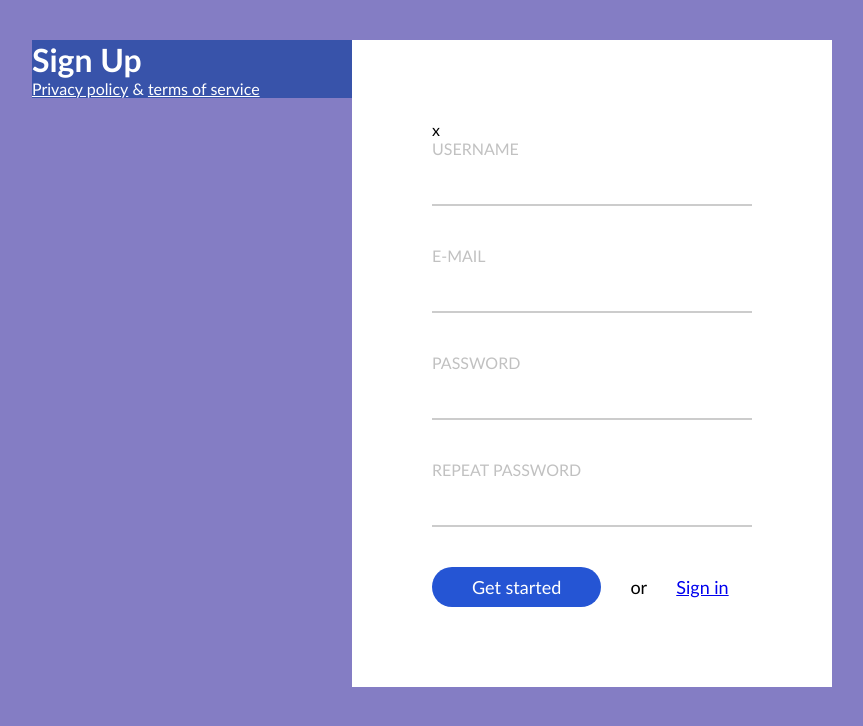
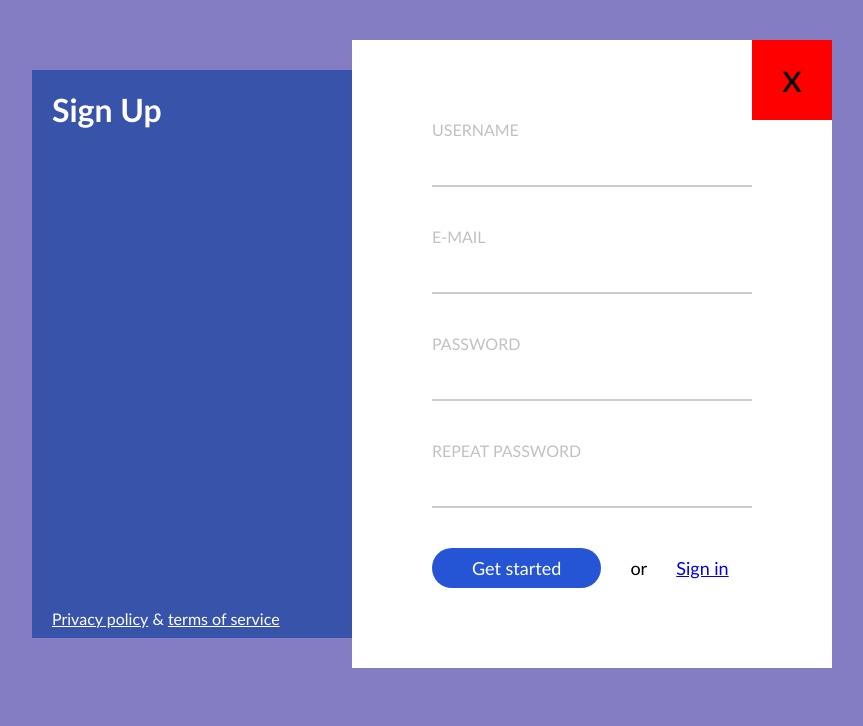
Before and after one commit to Novicor/Sign-up, a plain HTML site: page index.html in a window 1280 px wide. Shown: the whole page, without its empty margins (208-1071 px from the left). Drawn offline with Linux system fonts and the light colour scheme.

Commit message:
Position absolute

```diff
--- a/css/main.css
+++ b/css/main.css
@@ -6,6 +6,7 @@ background-color: #847DC4;
     width: 800px;
     margin-top: 40px;
     margin-left: calc( (100% - 800px) / 2 );
+    position: relative;
 }
     .left {
         display: inline-block;
@@ -13,14 +14,22 @@ background-color: #847DC4;
         float: left;
         background-color: #3853aa;
         color: #fff;
+        position: absolute;
+        top: 30px;
+        bottom: 30px;
+        left: 0;
     }
         h1 {
             display: inline-block;
             width: 100%;
+            padding: 20px;
         }
         footer {
             display: inline-block;
-            width: 100%;
+            position: absolute;
+            bottom: 10px;
+            left: 20px;
+            right: 20px;
         }
             footer > a {
                 display: inline-block;
@@ -32,12 +41,22 @@ background-color: #847DC4;
     .right {
         display: inline-block;
         width: 60%;
-        float: left;
+        float: right;
         padding: 80px;
         background-color: #fff;
+        position: relative;
     }
         .x {
             display: inline-block;
+            background-color: red;
+            height: 80px;
+            width: 80px;
+            font-size: 40px;
+            text-align: center;
+            line-height: 74px;
+            position: absolute;
+            top: 0;
+            right: 0;
         }
         .form-row > span {
             display: inline-block;
--- a/index.html
+++ b/index.html
@@ -21,7 +21,7 @@
             </footer>
         </div>
         <div class="right">
-            <div class="X">x</div>
+            <div class="x">x</div>
             <form>
                 <div class="form-row">
                     <label for="username">Username</label>
```
